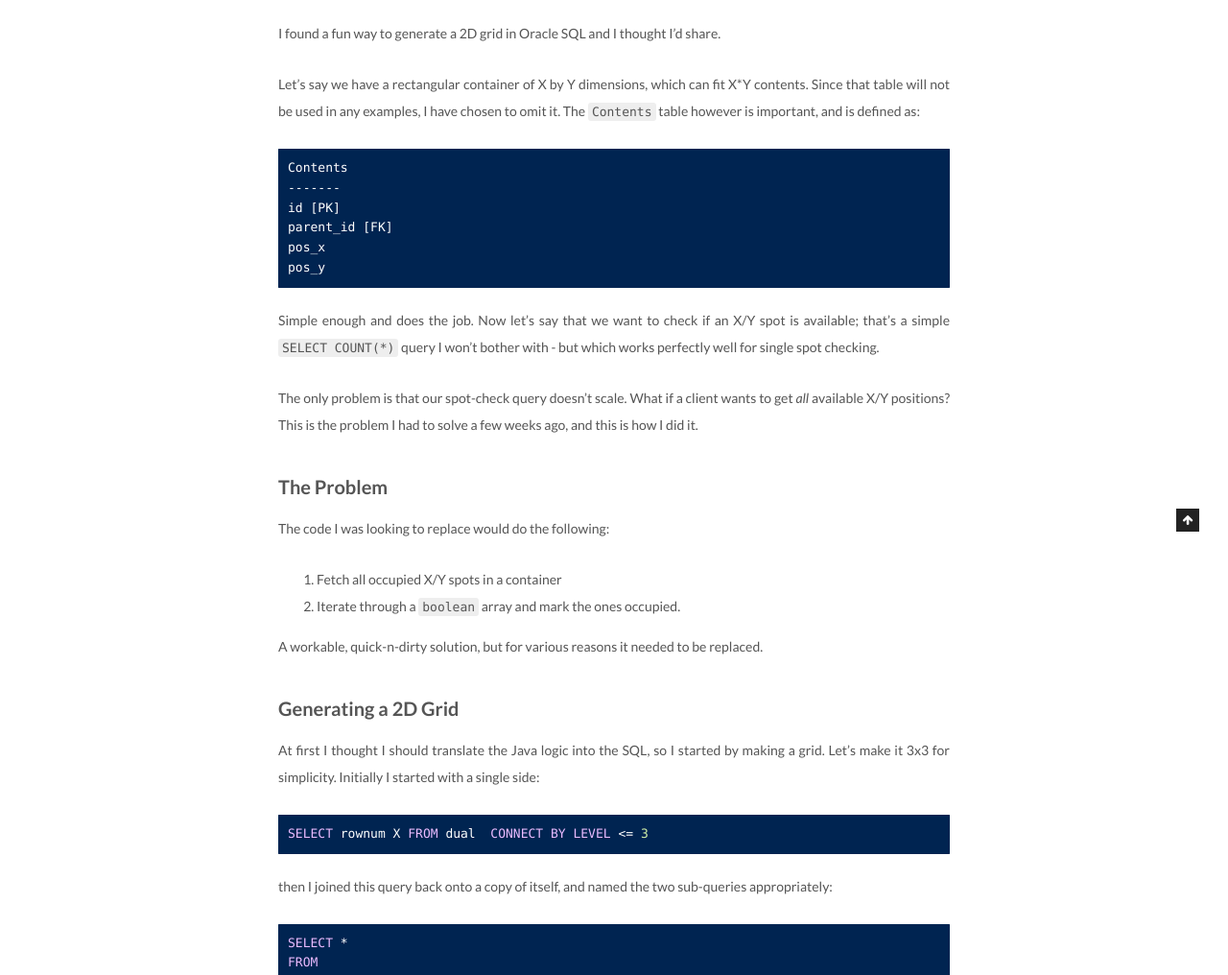
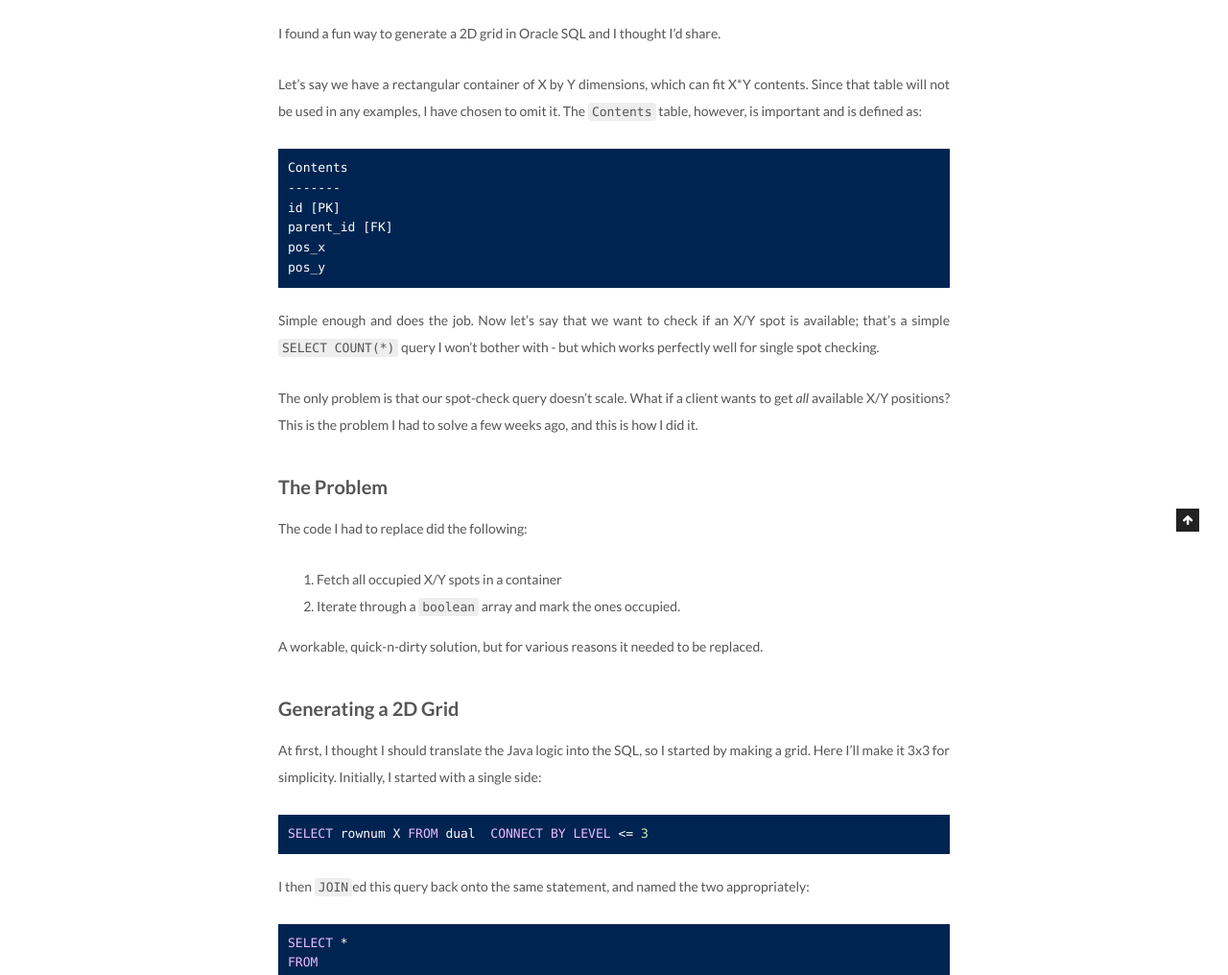
Before and after one commit to aklin/aklin.github.io, a Jekyll site: the page built from _posts/2017-09-12-two-dimensional-grid-with-oracle.md, in a window 1280 px wide. Shown: the part 446-1462 px from the top of the page at 96% size. Built offline with Jekyll 4.4.1, drawn with Linux system fonts in a browser that asks for light colours.

Commit message:
proofreading changes

````diff
--- a/_posts/2017-09-12-two-dimensional-grid-with-oracle.md
+++ b/_posts/2017-09-12-two-dimensional-grid-with-oracle.md
@@ -14,7 +14,7 @@ tags:
 I found a fun way to generate a 2D grid in Oracle SQL and I thought I'd share.
 
 Let's say we have a rectangular container of X by Y dimensions, which can fit X\*Y contents. Since that table will not be used
-in any examples, I have chosen to omit it. The `Contents` table however is important, and is defined as:
+in any examples, I have chosen to omit it. The `Contents` table, however, is important and is defined as:
 
 ```
 Contents
@@ -34,7 +34,7 @@ I had to solve a few weeks ago, and this is how I did it.
 
 ## The Problem
 
-The code I was looking to replace would do the following:
+The code I had to replace did the following:
 
 1. Fetch all occupied X/Y spots in a container
 1. Iterate through a `boolean` array and mark the ones occupied.
@@ -43,14 +43,14 @@ A workable, quick-n-dirty solution, but for various reasons it needed to be repl
 
 ## Generating a 2D Grid
 
-At first I thought I should translate the Java logic into the SQL, so I started by making a grid. Let's make it 3x3 for simplicity.
-Initially I started with a single side:
+At first, I thought I should translate the Java logic into the SQL, so I started by making a grid. Here I'll make it 3x3 for simplicity.
+Initially, I started with a single side:
 
 ```sql
 SELECT rownum X FROM dual  CONNECT BY LEVEL <= 3
 ```
 
-then I joined this query back onto a copy of itself, and named the two sub-queries appropriately:
+I then `JOIN`ed this query back onto the same statement, and named the two appropriately:
 
 ```sql
 SELECT *
````
